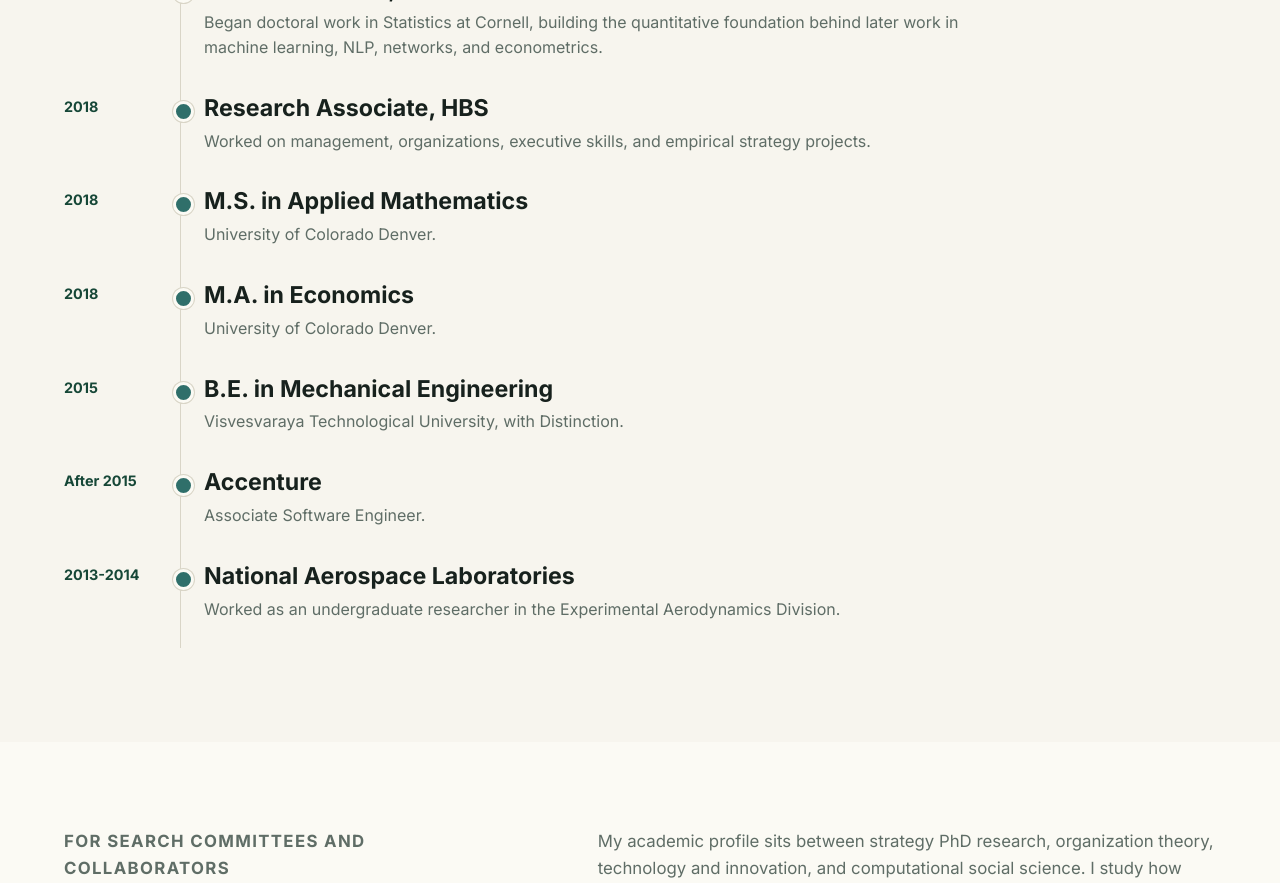
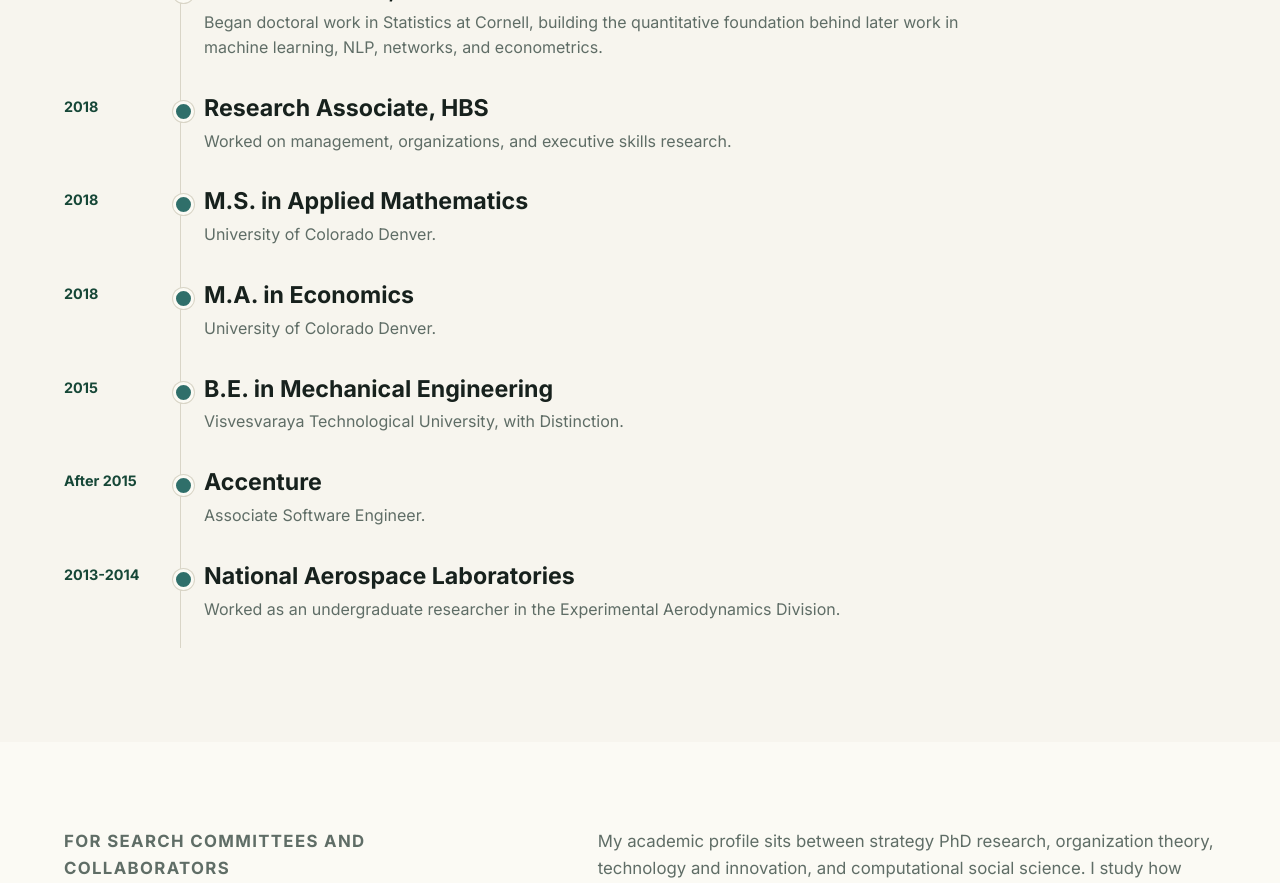
Before and after one commit to tejasramdassds-sudo/tejasramdassds-sudo.github.io, a plain HTML site: page index.html in a window 1280 px wide. Shown: the part 1740-2623 px from the top of the page. Drawn offline with nearby package versions, Linux system fonts and the light colour scheme.

Commit message:
Simplify HBS timeline description

```diff
--- a/index.html
+++ b/index.html
@@ -99,7 +99,7 @@
             <time>2018</time>
             <div>
               <h3>Research Associate, HBS</h3>
-              <p>Worked on management, organizations, executive skills, and empirical strategy projects.</p>
+              <p>Worked on management, organizations, and executive skills research.</p>
             </div>
           </article>
           <article class="timeline-item">
```
